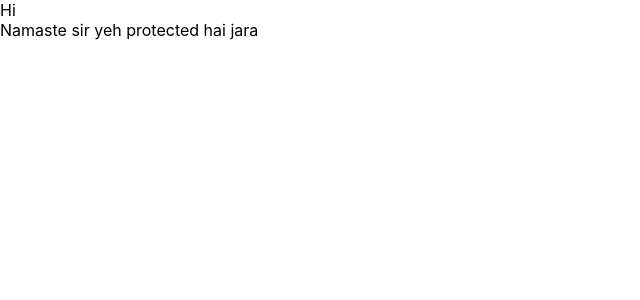
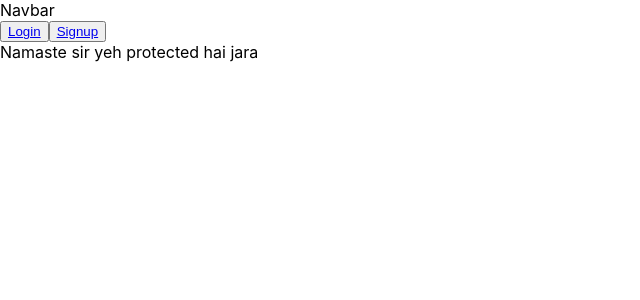
Before and after one commit to justaskulkarni/Boardspace, a React (Create React App) app in the folder client/: page /youin in a window 1280 px wide. Shown: the top 300 px of the page, without its empty margins (0-640 px from the left). Built offline with nearby package versions, Linux system fonts and the light colour scheme.

Commit message:
Navbar error fixed

```diff
--- a/client/src/App.js
+++ b/client/src/App.js
@@ -13,7 +13,7 @@ function App() {
 
   return (
     <div className="App">
-      <Navbar />
+
       {/* <BrowserRouter>
         <div>
           <Routes>
--- a/client/src/components/navbar.js
+++ b/client/src/components/navbar.js
@@ -1,9 +1,9 @@
 import React from 'react'
 import { Link } from 'react-router-dom'
 import { useLogout } from '../hooks/useLogout'
-import { useAuthContext } from '../hooks/useAuthContext'
+import {useAuthContext} from '../hooks/useAuthContext'
 const Navbar = () => {
-  const { logout } = useLogout()
+   const { logout } = useLogout()
   const { user } = useAuthContext()
 
   const handleClick = () => {
@@ -12,8 +12,8 @@ const Navbar = () => {
   return (
 
     <div>
-      Hi
-      {/* {user && (
+      Navbar
+       {user && (
             <div>
               <span>{user.username}</span>
               <button onClick={handleClick}>Log out</button>
@@ -24,8 +24,7 @@ const Navbar = () => {
               <button><Link to="/login">Login</Link></button>
               <button><Link to="/signup">Signup</Link></button>
             </div>
-      )} */}
-
+      )}
     </div>
   )
 }
--- a/client/src/pages/Home.js
+++ b/client/src/pages/Home.js
@@ -1,8 +1,9 @@
 import React from 'react';
-
+import Navbar from '../components/Navbar'
 const Home = () => {
   return (
     <div>
+      <Navbar />
       Home
     </div>
   )
--- a/client/src/pages/Login.js
+++ b/client/src/pages/Login.js
@@ -1,5 +1,6 @@
 import { useState } from "react";
 import { Link, useNavigate } from "react-router-dom";
+
 
 const Login = () => {
   const [creadentials, setCredentials] = useState({email:"", password:""})
--- a/client/src/pages/Protected.js
+++ b/client/src/pages/Protected.js
@@ -1,8 +1,11 @@
 import React from 'react'
-
+import Navbar from '../components/Navbar'
 function Protected() {
   return (
-    <div>Namaste sir yeh protected hai jara</div>
+    <div>
+      <Navbar />
+      Namaste sir yeh protected hai jara
+    </div>
   )
 }
 
--- a/client/src/pages/Signup.js
+++ b/client/src/pages/Signup.js
@@ -1,6 +1,6 @@
 import { useState } from "react"
 import { Link, useNavigate } from "react-router-dom"
-
+import Navbar from '../components/Navbar'
 
 const Signup = () => {
   const [creadentials, setCredentials] = useState({email:"", password:""})
```
